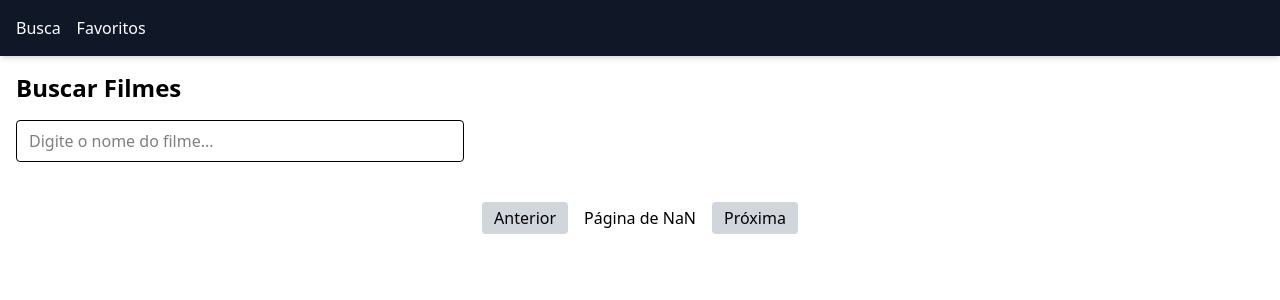
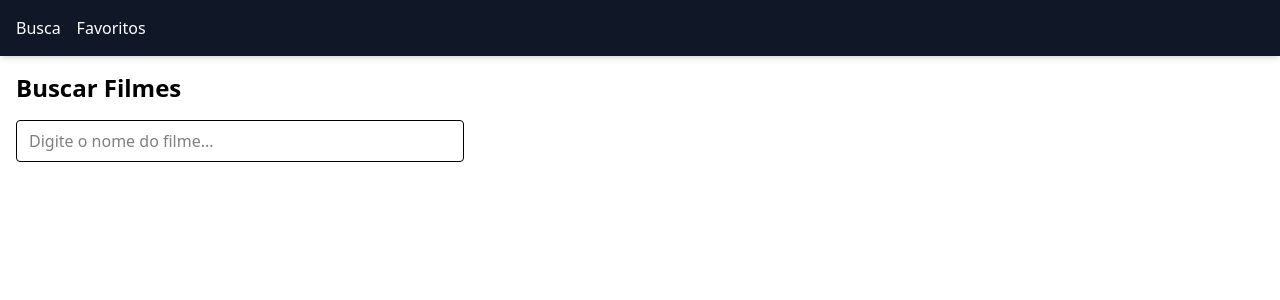
Before and after one commit to gpmoraes82/T2-devFSjr-mais-praTI-e-Codifica, a React (Vite) app in the folder Atividade_Obrigatoria_5/: page / in a window 1280 px wide. Shown: the top 300 px of the page. Built offline with nearby package versions, Linux system fonts and the light colour scheme.

Commit message:
concertada a paginação dos filmes listados

```diff
--- a/Atividade_Obrigatoria_5/components/Pagination.jsx
+++ b/Atividade_Obrigatoria_5/components/Pagination.jsx
@@ -19,7 +19,10 @@ export default function Pagination({ page, totalResults, onPageChange }) {
 
             <button
                 disabled={page === totalPages}
-                onClick={() => onPageChange(page + 1)}
+                onClick={() => {
+                    console.log("Botão clicado", page);
+                    onPageChange(page + 1);
+                }}
                 className="px-3 py-1 bg-gray-300 rounded disabled:opacity-50"
             >
                 Próxima
--- a/Atividade_Obrigatoria_5/pages/Search.jsx
+++ b/Atividade_Obrigatoria_5/pages/Search.jsx
@@ -13,6 +13,7 @@ export default function Search() {
     const [error, setError] = useState("");
 
     useEffect(() => {
+
         if (query.length < 3) return;
 
         setLoading(true);
@@ -23,7 +24,7 @@ export default function Search() {
             .then((data) => {
                 if (data.Response === "True") {
                     setMovies(data.Search);
-                    setTotalResults(parseInt(data.totalResults, 100));
+                    setTotalResults(parseInt(data.totalResults, 10));
                 } else {
                     setError(data.Error);
                     setMovies([]);
@@ -32,6 +33,12 @@ export default function Search() {
             .catch(() => setError("Erro ao buscar filmes"))
             .finally(() => setLoading(false));
     }, [query, page]);
+
+    console.log("Props que envio para Pagination:", {
+        page,
+        totalResults,
+        onPageChange: (typeof setPage)
+    });
 
     return (
         <div>
@@ -51,16 +58,19 @@ export default function Search() {
             {error && <p className="text-red-500">{error}</p>}
 
             <div className="grid gap-4 grid-cols-[repeat(auto-fill,minmax(200px,1fr))]">
-                {movies.map((movie) => (
-                    <MovieCard key={movie.imdbID} movie={movie} />
+                {movies.map((movie, index) => (
+                    <MovieCard key={`${movie.imdbID}-${index}`} movie={movie} />
                 ))}
             </div>
 
-            <Pagination>
+            <Pagination
                 page={page}
                 totalResults={totalResults}
-                onPageChange={(newPage) => setPage(newPage)}
-            </Pagination>
+                onPageChange={(newPage) => {
+                    console.log("onPageChange chamado com:", newPage);
+                    setPage(newPage);
+                }}
+            />
 
         </div>
     );
```
